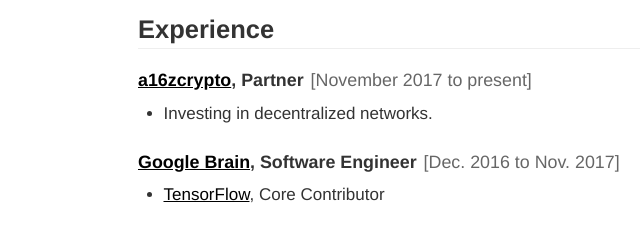
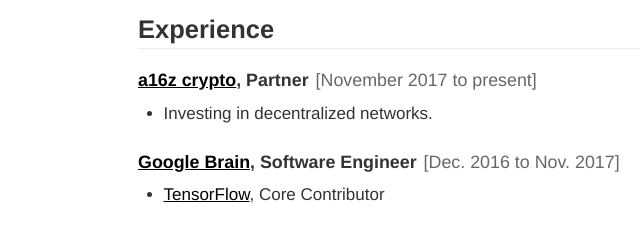
Before and after one commit to ali01/resume, a plain HTML site: page index.html in a window 1280 px wide. Shown: the part 476-706 px from the top of the page, 152-792 px from the left. Drawn offline with Linux system fonts and the light colour scheme.

Commit message:
a16z crypto space

```diff
--- a/index.html
+++ b/index.html
@@ -56,7 +56,7 @@
 
   <h2>Experience</h2>
     <h3>
-      <a href="https://a16zcrypto.com/">a16zcrypto</a>, Partner
+      <a href="https://a16zcrypto.com/">a16z crypto</a>, Partner
       <span>November 2017 to present</span>
     </h3>
     <ul class="bullet">
```
